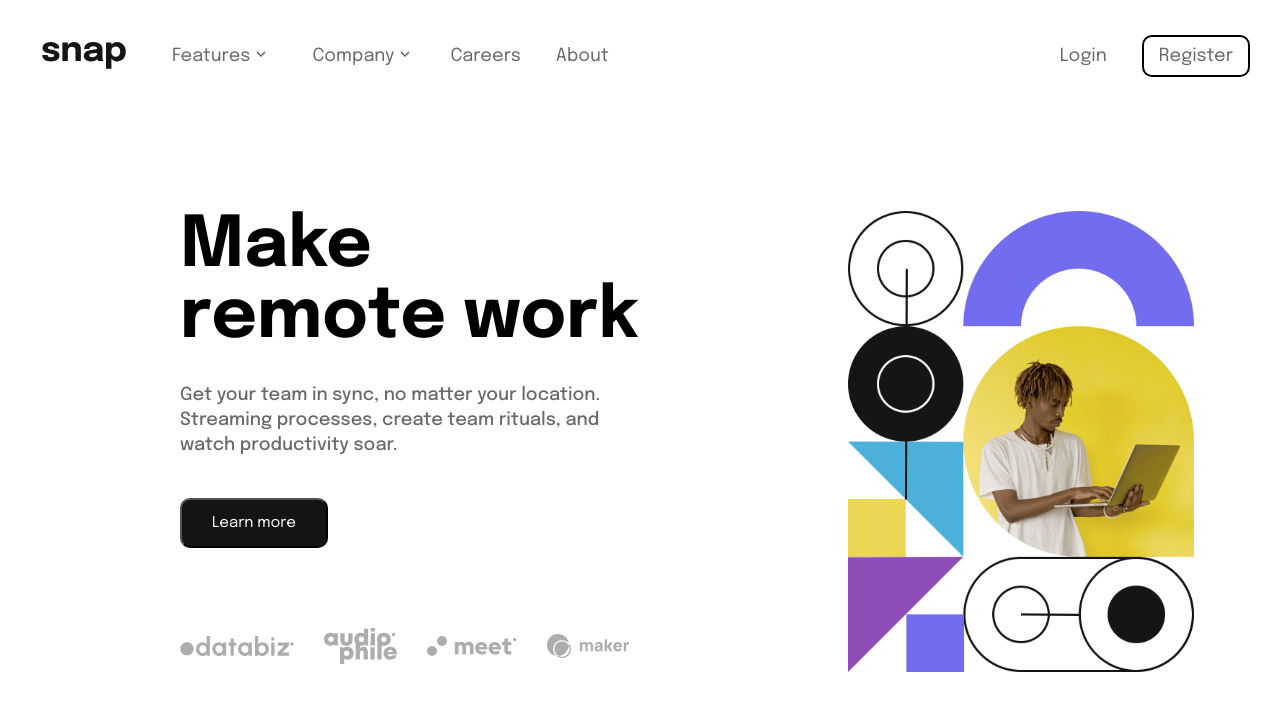
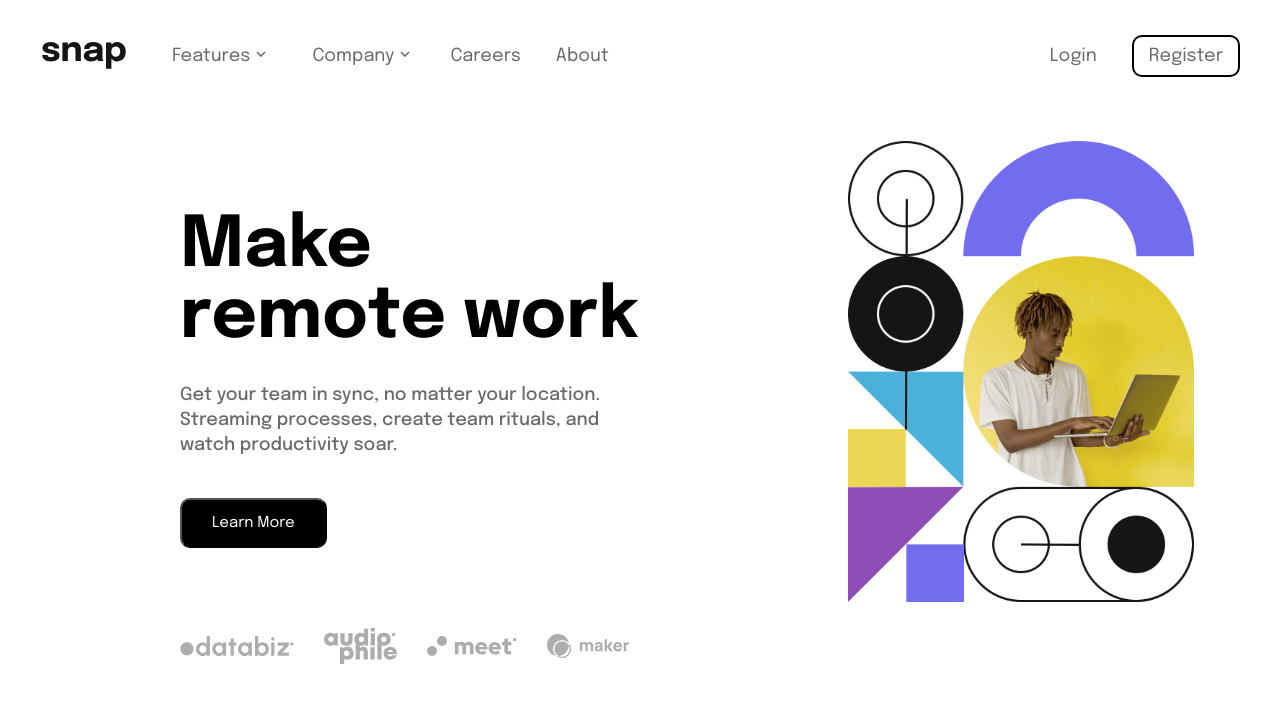
Before and after one commit to carolinanonato/c1-make-remote-work, a React (Create React App) app: page / in a window 1280 px wide. Shown: the top 710 px of the page. Built offline with nearby package versions, Linux system fonts and the light colour scheme.

Commit message:
learn more button color on click

```diff
--- a/src/components/Hero.js
+++ b/src/components/Hero.js
@@ -1,16 +1,24 @@
-import React from 'react'
+import React, { useState } from 'react'
 import heroImage from '../assets/images/image-hero-desktop.png'
 import Clients from './Clients'
 
 function Hero() {
+    const [buttonColor, setButtonColor] = useState("button1");
+
+
     return (
 
-        <div className="hero-container">
+        <div div className="hero-container" >
             <div className="title">
                 <h1 className="hero-title">Make remote work</h1>
                 <p className="hero-paragraph">Get your team in sync, no matter your location. Streaming processes, create team rituals, and watch productivity soar.</p>
 
-                <button className="hero-button">Learn more</button>
+                <button
+                    className={buttonColor}
+                    onClick={() => setButtonColor((buttonColor) => (buttonColor === "button1" ? "button2" : "button1"))}
+                >
+                    Learn More
+                </button>
                 <Clients />
             </div>
             <div className='hero-image-section'>
@@ -18,7 +26,7 @@ function Hero() {
             </div>
 
 
-        </div>
+        </div >
 
 
     )
--- a/src/index.css
+++ b/src/index.css
@@ -77,8 +77,8 @@
     border-style: solid;
     cursor: pointer;
     font-size: 18px;
-    margin-right: 30px;
-    ;
+    margin-right: 40px;
+
 
 }
 
@@ -126,7 +126,7 @@
 .hero-image {
     max-width: 80%;
     height: auto;
-    margin-top: 100px;
+    margin-top: 30px;
     display: block;
 }
 
@@ -173,3 +173,27 @@
     z-index: 3;
     background-color: red;
 }
+
+.button1 {
+    color: white;
+    background-color: black;
+    padding: 15px 30px;
+    border-radius: 10px;
+    margin-top: 40px;
+    font-size: 15px;
+    font-size: 15px;
+    cursor: pointer;
+
+}
+
+.button2 {
+    color: black;
+    font-weight: 700;
+    background-color: white;
+    padding: 15px 30px;
+    border-radius: 10px;
+    margin-top: 40px;
+    font-size: 15px;
+    font-size: 15px;
+    cursor: pointer;
+}
```
